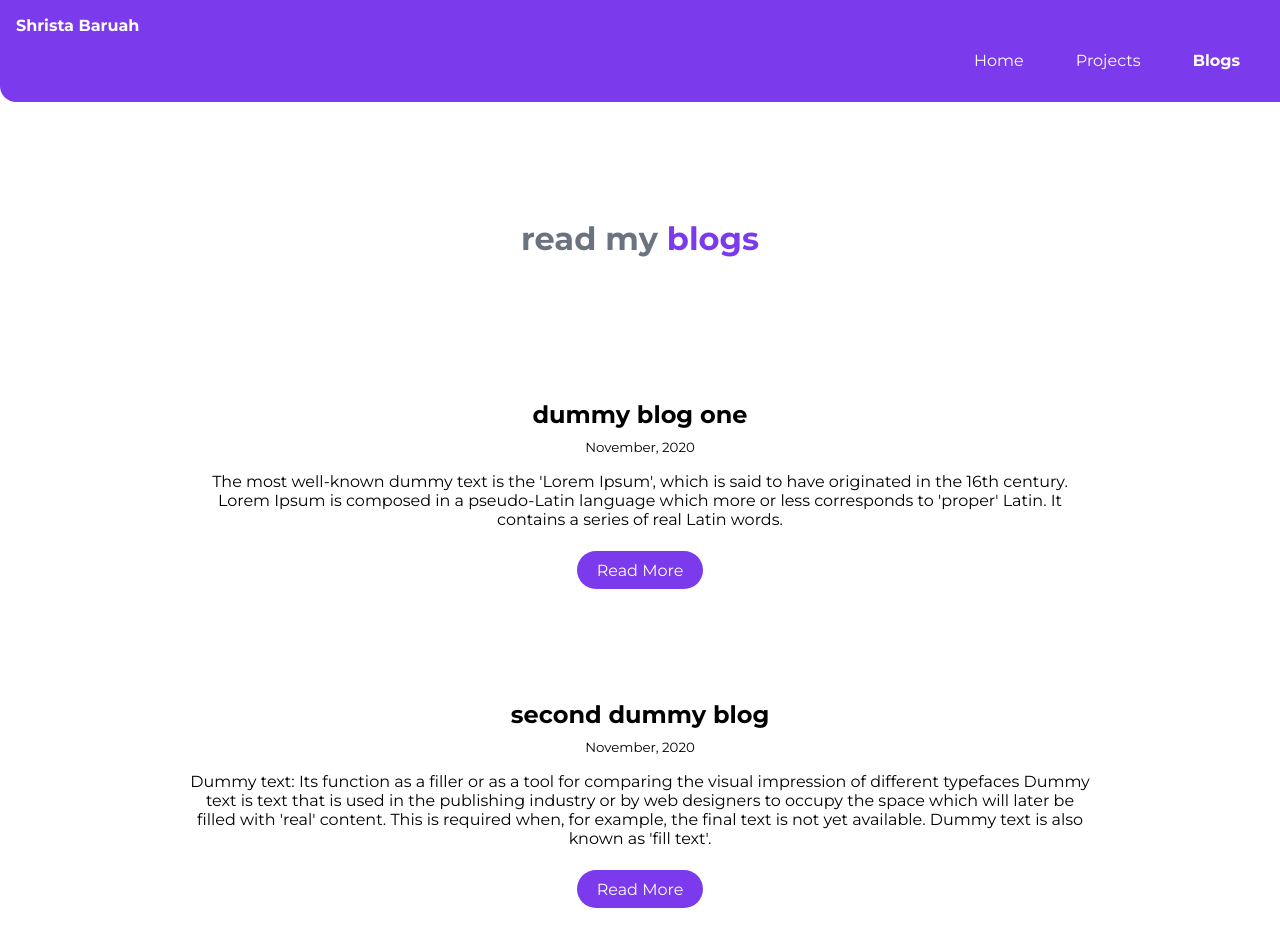
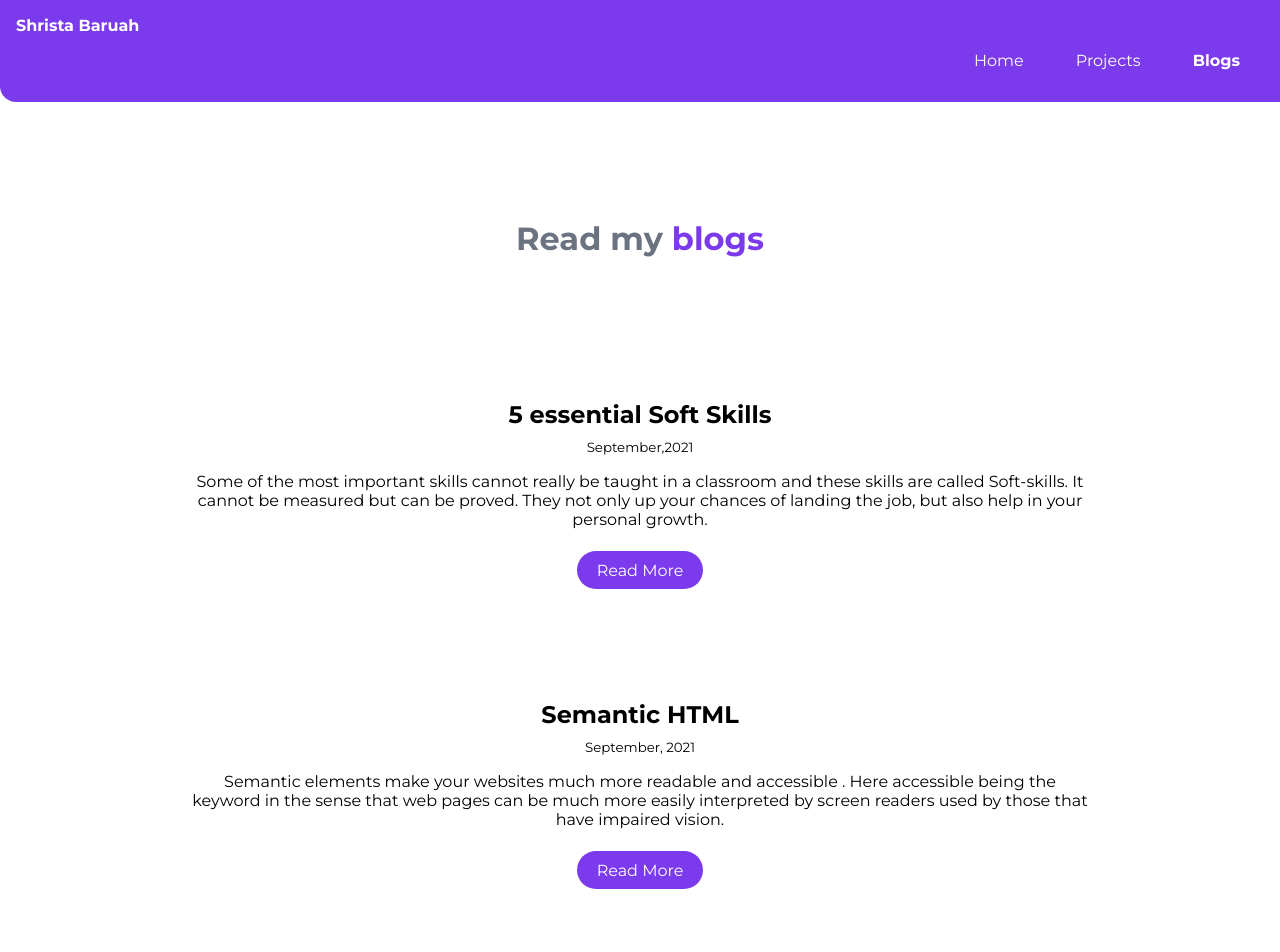
Before and after one commit to shristabaruah/portfolio, a plain HTML site: page blogs.html in a window 1280 px wide. Shown: the top 952 px of the page. Drawn offline with Linux system fonts and the light colour scheme.

Commit message:
blogs change

```diff
--- a/blogs.html
+++ b/blogs.html
@@ -24,29 +24,29 @@
     </nav>
 
     <header class="hero">
-        <h1 class="hero-heading">read my <span class="heading-inverted">blogs</span></h1>
+        <h1 class="hero-heading">Read my <span class="heading-inverted">blogs</span></h1>
     </header>
 
     <ul class="list-non-bullet">
 
         <li>
             <article class="showcase-list container container-center ">
-                <h1>dummy blog one</h1>
-            <small>November, 2020</small>
-            <p>The most well-known dummy text is the 'Lorem Ipsum', which is said to have originated in the 16th century. Lorem Ipsum is composed in a pseudo-Latin language which more or less corresponds to 'proper' Latin. It contains a series of real Latin words.</p>
+                <h1>5 essential Soft Skills</h1>
+            <small>September,2021</small>
+            <p>Some of the most important skills cannot really be taught in a classroom and these skills are called Soft-skills. It cannot be measured but can be proved. They not only up your chances of landing the job, but also help in your personal growth.</p>
 
-            <a class="link link-primary" href="http://127.0.0.1:5501/dummy-blog.html">Read More</a>
+            <a class="link link-primary" href="https://shrista.hashnode.dev/the-5-essential-soft-skills-you-need-to-be-successful-in-your-career">Read More</a>
             </article>
 
         </li>
 
         <li>
             <article class="showcase-list container container-center ">
-                <h1>second dummy blog</h1>
-                <small>November, 2020</small>
-                <p>Dummy text: Its function as a filler or as a tool for comparing the visual impression of different typefaces Dummy text is text that is used in the publishing industry or by web designers to occupy the space which will later be filled with 'real' content. This is required when, for example, the final text is not yet available. Dummy text is also known as 'fill text'.</p>
+                <h1>Semantic HTML</h1>
+                <small>September, 2021</small>
+                <p> Semantic elements make your websites much more readable and accessible . Here accessible being the keyword in the sense that web pages can be much more easily interpreted by screen readers used by those that have impaired vision.</p>
 
-                <a class="link link-primary" href="http://127.0.0.1:5501/dummy-blog.html">Read More</a>
+                <a class="link link-primary" href="https://shrista.hashnode.dev/benefits-of-semantic-html-elements">Read More</a>
                  </article>
 
         </li>
```
